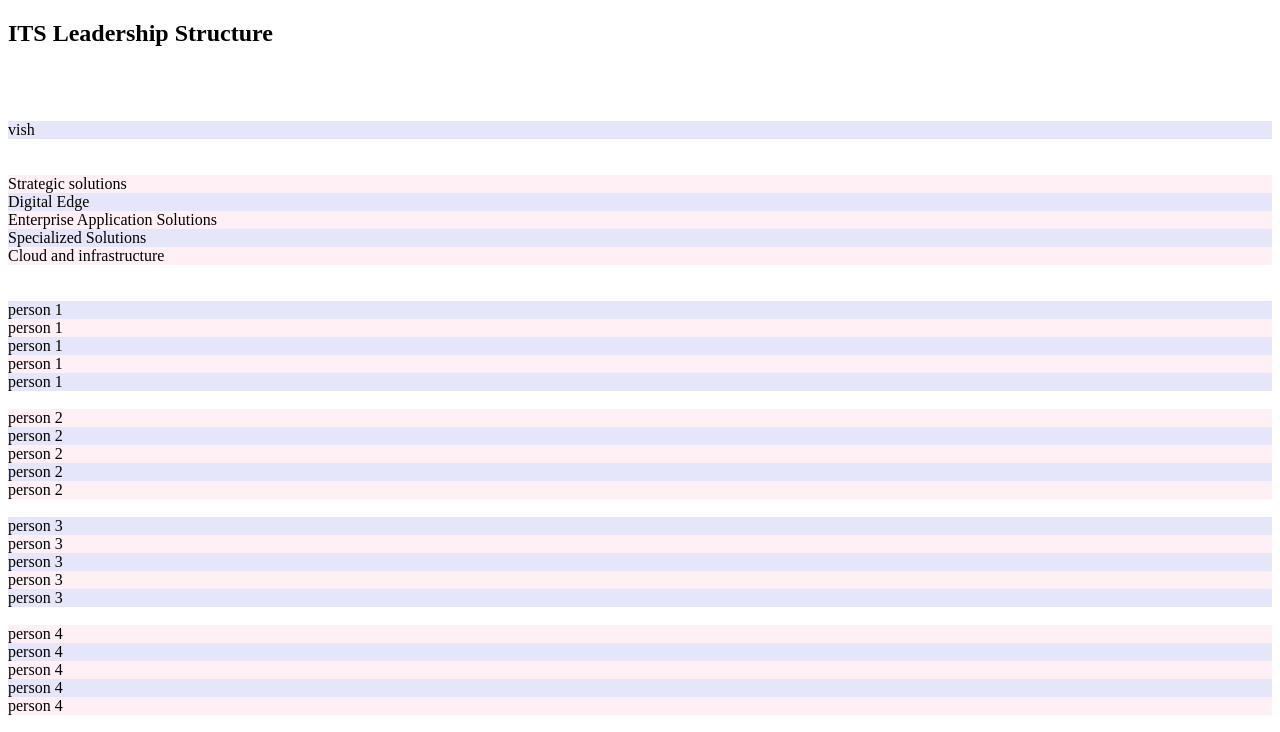
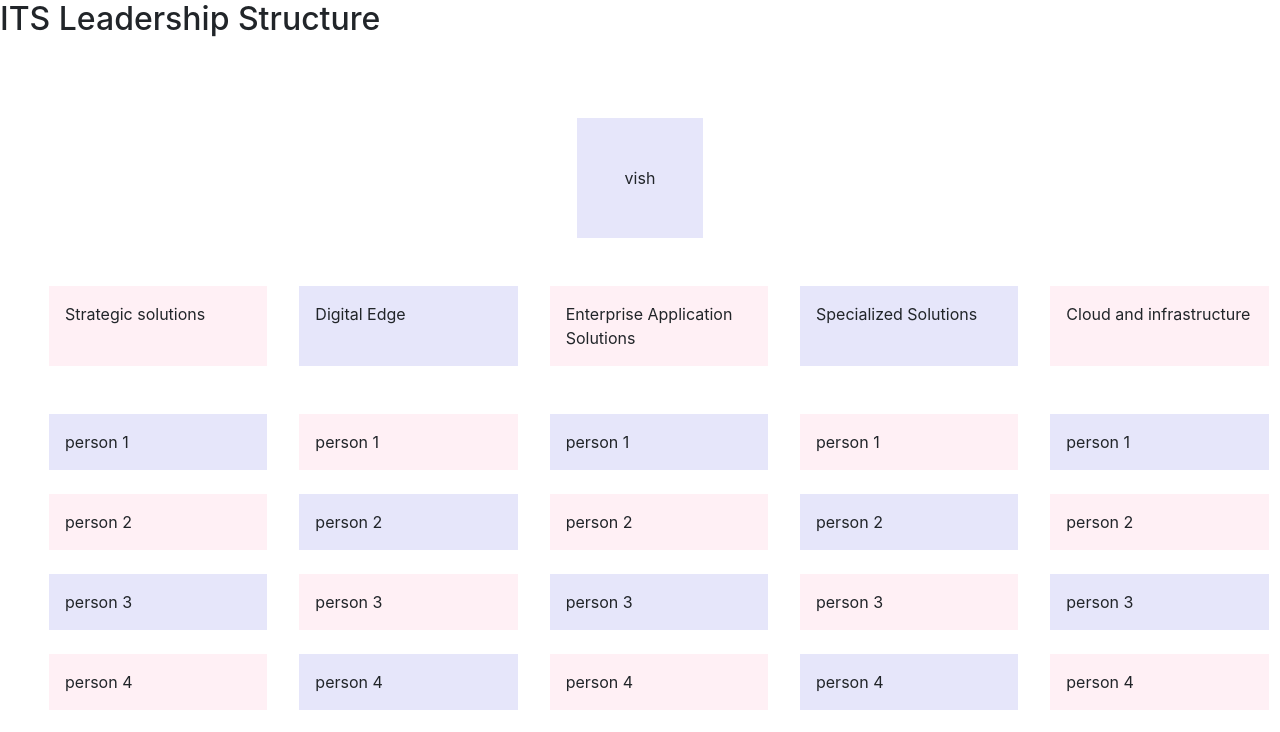
Before and after one commit to Zupirio/ITS-structure, an Angular app: page /structure in a window 1280 px wide. Shown: the top 732 px of the page. Built offline with nearby package versions, Linux system fonts and the light colour scheme.

Commit message:
structure

```diff
--- a/angular.json
+++ b/angular.json
@@ -23,7 +23,8 @@
               "src/assets"
             ],
             "styles": [
-              "src/styles.css"
+              "src/styles.css",
+              "node_modules/bootstrap/dist/css/bootstrap.min.css"
             ],
             "scripts": [],
             "es5BrowserSupport": true
--- a/package.json
+++ b/package.json
@@ -19,7 +19,10 @@
     "@angular/platform-browser": "~7.2.0",
     "@angular/platform-browser-dynamic": "~7.2.0",
     "@angular/router": "~7.2.0",
+    "bootstrap": "^4.3.1",
     "core-js": "^2.5.4",
+    "jquery": "^3.4.1",
+    "popper": "^1.0.1",
     "rxjs": "~6.3.3",
     "tslib": "^1.9.0",
     "zone.js": "~0.8.26"
--- a/src/app/structure/structure.component.html
+++ b/src/app/structure/structure.component.html
@@ -1,4 +1,7 @@
-<div>
+<head>
+
+</head>
+<body>
   <h2>ITS Leadership Structure</h2>
 
   <br><br><br>
@@ -25,9 +28,9 @@
         <div class="p-3"></div>
         <div class="col-sm-2 p-3" style="background-color:lavenderblush;">Cloud and infrastructure</div>
     <!--</div>-->
-  </div>
-  <br><br>
-  <div class="row">
+    </div>
+    <br><br>
+    <div class="row">
       <!--<div class="container">-->
           <div class="p-3"></div>
           <div class="p-3"></div>
@@ -153,6 +156,7 @@
          <div class="p-3"></div>
          <div class="col-sm-2 p-3" style="background-color:lavenderblush;">person 8</div>
      <!--</div>-->
-   </div>
+     </div>
+  </div>
 
-</div>
+</body>
--- a/src/index.html
+++ b/src/index.html
@@ -2,6 +2,13 @@
 <html lang="en">
 <head>
   <meta charset="utf-8">
+
+      <meta name="viewport" content="width=device-width, initial-scale=1">
+      <link rel="stylesheet" href="https://maxcdn.bootstrapcdn.com/bootstrap/4.3.1/css/bootstrap.min.css">
+      <script src="https://ajax.googleapis.com/ajax/libs/jquery/3.4.0/jquery.min.js"></script>
+      <script src="https://cdnjs.cloudflare.com/ajax/libs/popper.js/1.14.7/umd/popper.min.js"></script>
+      <script src="https://maxcdn.bootstrapcdn.com/bootstrap/4.3.1/js/bootstrap.min.js"></script>
+
   <title>ItsStructure</title>
   <base href="/">
 
```
Also changed, not shown: 1 other file (tests, documents, lock files or other folders).
